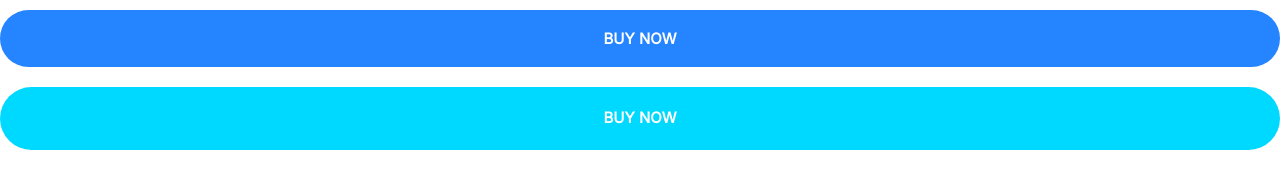
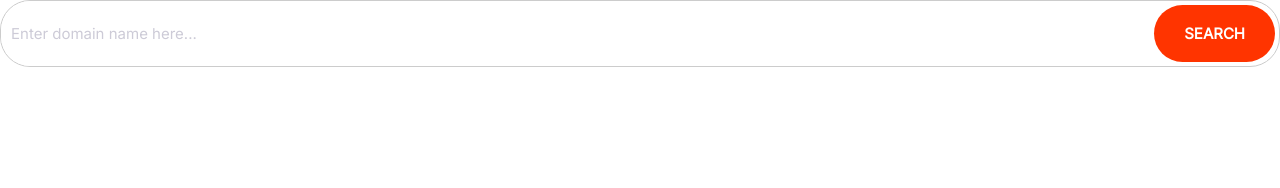
Before and after one commit to SaBA26-void/saba_moshify, a plain HTML site: page index.html in a window 1280 px wide. Drawn offline with Linux system fonts and the light colour scheme.

Commit message:
Build the input group component.

```diff
--- a/CSS/styles.css
+++ b/CSS/styles.css
@@ -4,6 +4,8 @@
   --color-accent: #ff3400;
   --color-headings: #1b0760;
   --color-body: #918ca4;
+  --color-border: #ccc;
+  --border-radius: 30px;
 }
 
 *,
@@ -239,3 +241,40 @@ a {
     font-size: 1.5rem;
   }
 }
+
+/* Inputs */
+
+.input {
+  border-radius: var(--border-radius);
+  border: 1px solid var(--color-border);
+  color: var(--color-headings);
+  font-size: 2rem;
+  outline: 0;
+  padding: 1.5rem 3.5rem;
+}
+
+::placeholder {
+  color: #cdcbd7;
+}
+
+.input-group {
+  border: 1px solid var(--color-border);
+  border-radius: var(--border-radius);
+  display: flex;
+}
+
+.input-group .input {
+  border: 0;
+  flex-grow: 1;
+  padding: 1.5rem 1rem;
+}
+
+.input-group .btn {
+  margin: 4px;
+}
+
+@media screen and (min-width: 1024px) {
+  .input {
+    font-size: 1.5rem;
+  }
+}
--- a/index.html
+++ b/index.html
@@ -14,7 +14,13 @@
     <link rel="stylesheet" href="css/styles.css" />
   </head>
   <body>
-    <button class="btn btn--primary btn--block">BUY NOW</button>
-    <a href="#" class="btn btn--secondary btn--block">bUy NOW</a>
+    <div class="input-group">
+      <input
+        type="text"
+        class="input"
+        placeholder="Enter domain name here..."
+      />
+      <button class="btn btn--accent">Search</button>
+    </div>
   </body>
 </html>
```
Also changed, not shown: components/Input-group.html (added, +13 -0 lines).
